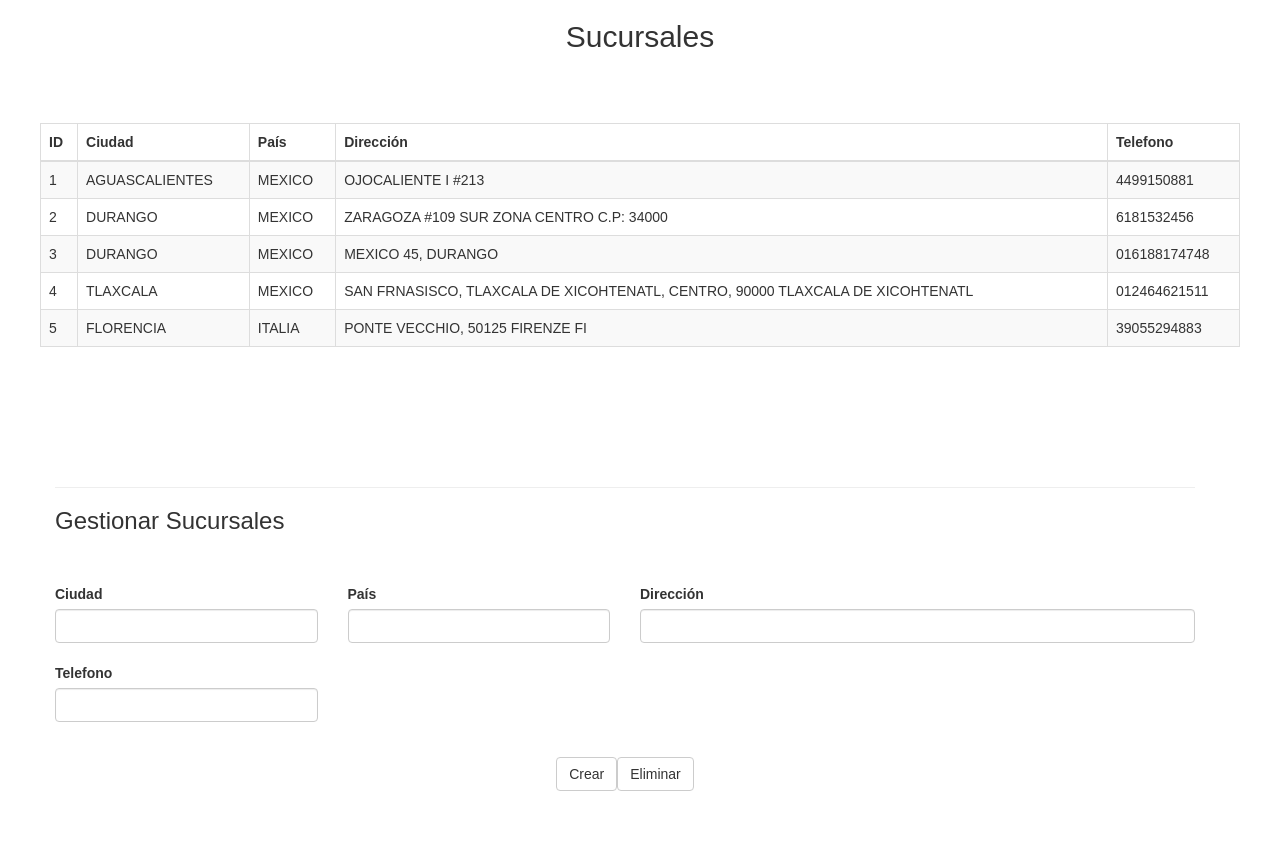
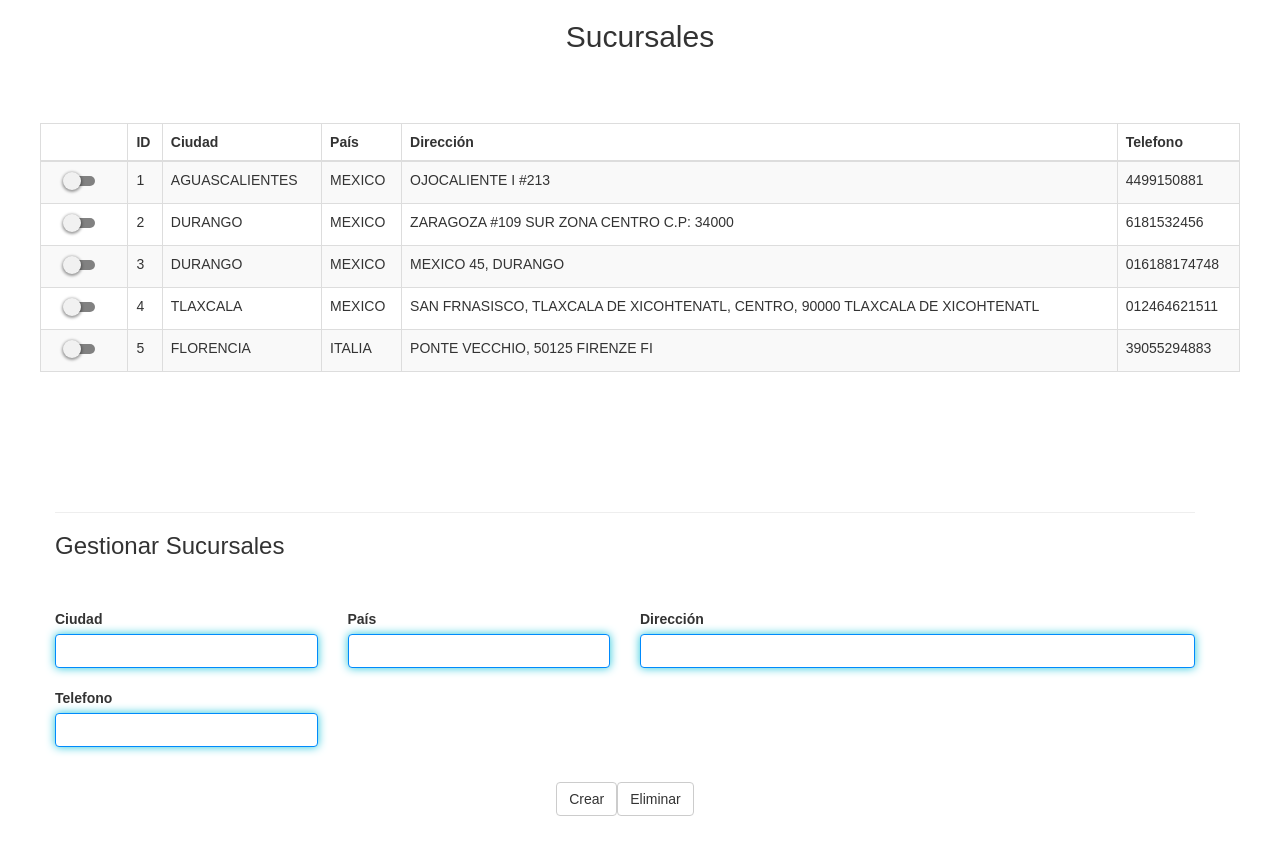
Before and after one commit to Eric-Andrade/Celulares-jpg, a React (Create React App) app: page / in a window 1280 px wide. Before the commit the page ends 831 px from the top, so only its background shows below. Built offline with nearby package versions, Linux system fonts and the light colour scheme.

Commit message:
Sucursales 50%

```diff
--- a/src/App.js
+++ b/src/App.js
@@ -1,6 +1,6 @@
 import React, { Component } from 'react';
 import logo from './logo.svg';
-// import Trabajadores from './components/trabajadores';
+import Trabajadores from './components/trabajadores';
 // import Prueba from './components/prueba';
 // import Opciones from './components/opciones';
 // import Welcome from'./components/welcome';
--- a/src/components/sucursales.css
+++ b/src/components/sucursales.css
@@ -1,4 +1,55 @@
-.table-container{
+.custom-checkbox {
+        min-height: 1rem;
+        padding-left: 0;
+        margin-right: 0;
+        cursor: pointer;
+      }
+        .custom-checkbox .custom-control-indicator {
+          content: "";
+          display: inline-block;
+          position: relative;
+          width: 30px;
+          height: 10px;
+          background-color: #818181;
+          border-radius: 15px;
+          margin-right: 10px;
+          -webkit-transition: background .3s ease;
+          transition: background .3s ease;
+          vertical-align: middle;
+          margin: 0 16px;
+          box-shadow: none;
+        }
+          .custom-checkbox .custom-control-indicator:after {
+            content: "";
+            position: absolute;
+            display: inline-block;
+            width: 18px;
+            height: 18px;
+            background-color: #f1f1f1;
+            border-radius: 21px;
+            box-shadow: 0 1px 3px 1px rgba(0, 0, 0, 0.4);
+            left: -2px;
+            top: -4px;
+            -webkit-transition: left .3s ease, background .3s ease, box-shadow .1s ease;
+            transition: left .3s ease, background .3s ease, box-shadow .1s ease;
+          }
+        .custom-checkbox .custom-control-input:checked ~ .custom-control-indicator {
+          background-color: #84c7c1;
+          background-image: none;
+          box-shadow: none !important;
+        }
+          .custom-checkbox .custom-control-input:checked ~ .custom-control-indicator:after {
+            background-color: #84c7c1;
+            left: 15px;
+          }
+        .custom-checkbox .custom-control-input:focus ~ .custom-control-indicator {
+          box-shadow: none !important;
+        }
+
+        .desc{
+            display: none;
+        }
+        .table-container{
     max-height: 300px;
     overflow-y: scroll;
       }
--- a/src/components/sucursales.js
+++ b/src/components/sucursales.js
@@ -52,8 +52,29 @@ class sucursales extends Component {
             Telefono:""
         },
         id:5,
-        id2:null
+        id2:null,
+        mandar:null
     }
+   }
+
+   Change =(event)=>{
+    var row=this.state.row
+    row[event.target.name] = event.target.value.toUpperCase();
+    this.setState({row})
+
+        var rowvacio={
+            ID:null,
+            Ciudad:" ",
+            Pais:" ",
+            Direccion:" ",
+            Telefono:" "
+        }
+
+   }
+   Check=(idcheck)=>{
+       var s=this.state.s
+       var ext=s.length
+       var mandar=idcheck-1
    }
 
    refresh=()=>{
@@ -74,6 +95,7 @@ class sucursales extends Component {
     })
    }
    crear=()=>{
+       console.log("iniciado")
     var ids=this.state.id+1
     this.setState({
         id2:ids
@@ -97,6 +119,29 @@ class sucursales extends Component {
 
 }
 
+leer =(mandar)=>{
+    this.state({mandar})
+    var s=this.state.s
+    var convertir=JSON.stringify(s);
+    var obj=JSON.parse(convertir)
+    var IDl=obj[mandar].ID
+    var Ciudadl=obj[mandar].Ciudad
+    var Paisl=obj[mandar].Pais
+    var Direccionl=obj[mandar].Direccion
+    var Telefonol=obj[mandar].Telefono
+
+    this.setState({ids2:IDl})
+
+    var row={
+        ID:IDl,
+        Ciudad:Ciudadl,
+        Pais:Paisl,
+        Direccion:Direccionl,
+        Telefono:Telefonol
+    }
+    this.setState({row})
+}
+
     render() {
 
         return (
@@ -110,6 +155,7 @@ class sucursales extends Component {
 
                     <thead>
                         <tr>
+                            <th></th>
                             <th>ID</th>
                             <th>Ciudad</th>
                             <th>País</th>
@@ -124,6 +170,10 @@ class sucursales extends Component {
                         var iE=i+1;
                         return(
                             <tr key={i}>
+                             <td><label className="custom-control custom-checkbox">
+                                    <input type="checkbox" className="custom-control-input desc" />
+                                    <span className="custom-control-indicator" ></span>
+                                </label></td>
                             <td>{s.ID}</td>
                             <td>{s.Ciudad}</td>
                             <td>{s.Pais}</td>
@@ -152,24 +202,24 @@ class sucursales extends Component {
                         <div className="col-xs-3">
 
                             <label htmlFor="ex-1">Ciudad</label>
-                            <input className="form-control" name="Ciudad" id="Ciudad" type="text" value={this.state.row.Ciudad}/>
+                            <input className="form-control" value={this.state.row.Ciudad} onChange={this.Change} name="Ciudad" id="Ciudad" type="text" />
 
                             <br/>
 
                             <label htmlFor="ex-1">Telefono</label>
-                            <input className="form-control" name="Telefono" id="Telefono" type="text" value={this.state.row.Telefono}/>
+                            <input className="form-control" value={this.state.row.Telefono} onChange={this.Change} name="Telefono" id="Telefono" type="text" />
                         </div>
 
                         <div className="col-xs-3 ">
 
                             <label htmlFor="ex-1">País</label>
-                            <input className="form-control" name="Pais" id="Pais" type="text" value={this.state.row.Pais}/>
+                            <input className="form-control" value={this.state.row.Pais} onChange={this.Change} name="Pais" id="Pais" type="text" />
 
                         </div>
 
                         <div className="col-xs-6">
                             <label htmlFor="ex-1">Dirección</label>
-                            <input className="form-control" name="Direccion" id="Direccion" type="text" value={this.state.row.Direccion}/>
+                            <input className="form-control" value={this.state.row.Direccion} onChange={this.Change} name="Direccion" id="Direccion" type="text" />
 
                             <input className="form-control" type="hidden"/>
                         </div>
```
